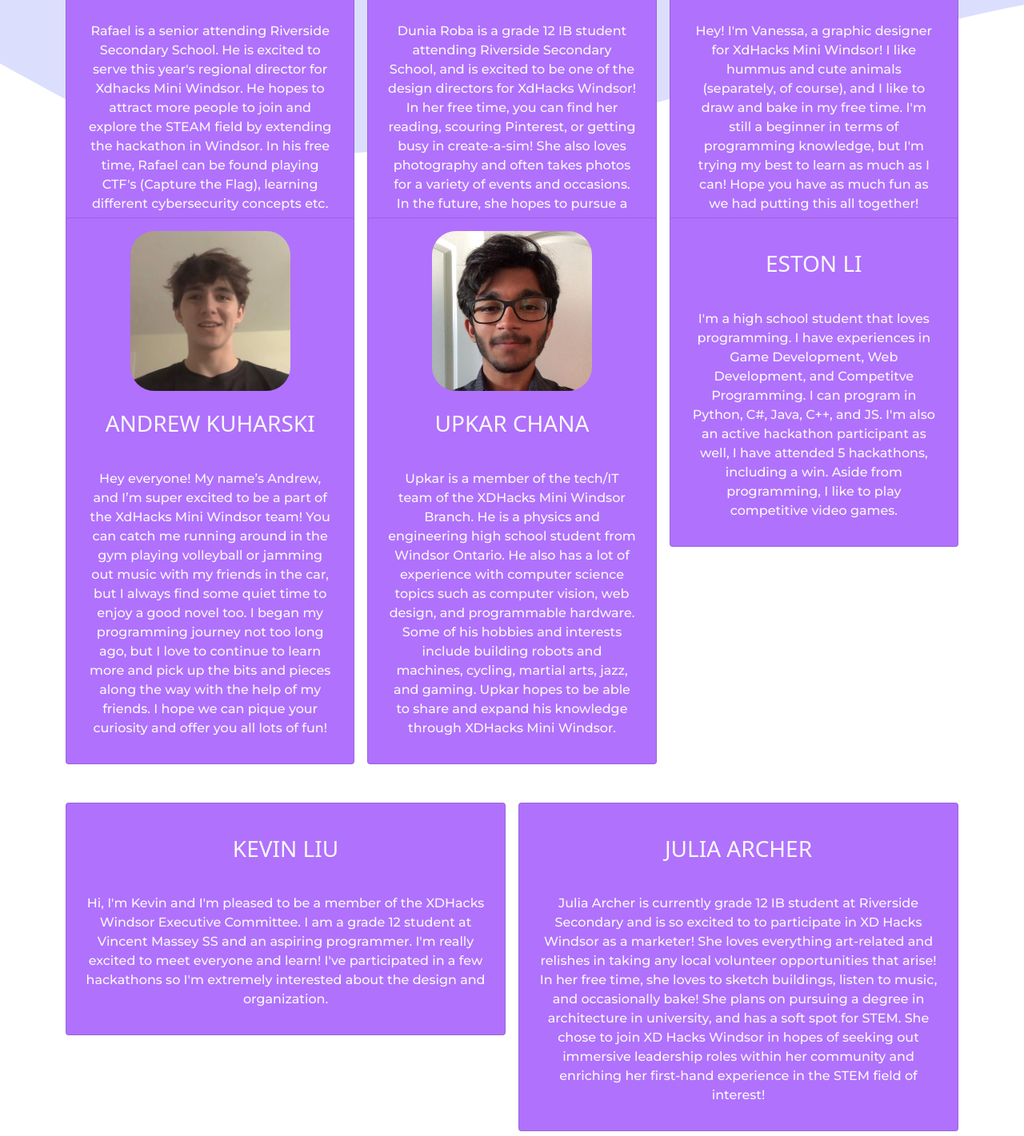
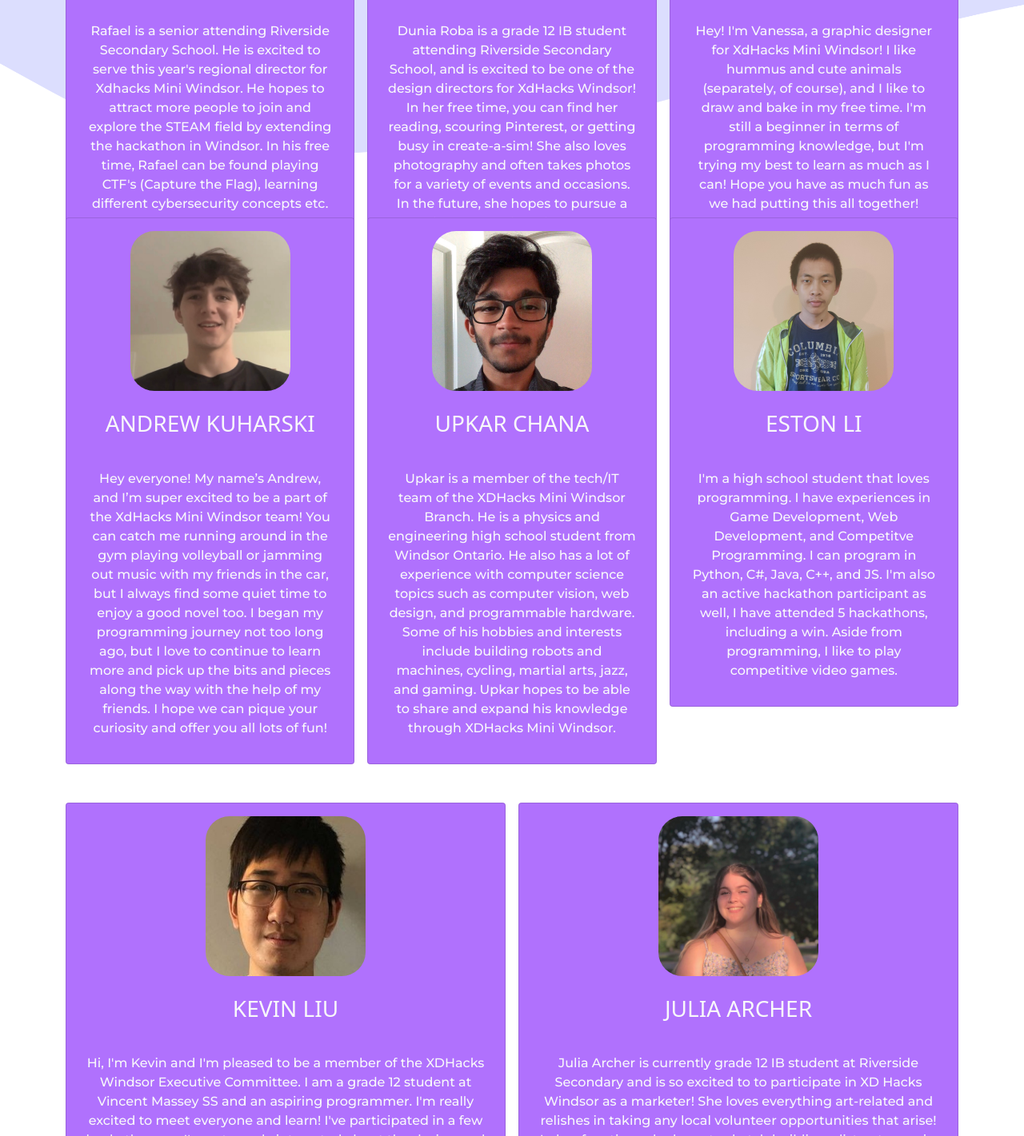
Before and after one commit to Wevie0/XD-Hacks-Windsor, a plain HTML site: page team.html in a window 1280 px wide. Shown: the part 528-1949 px from the top of the page at 80% size. Drawn offline with nearby package versions, Linux system fonts and the light colour scheme.

Commit message:
Update team.html

```diff
--- a/team.html
+++ b/team.html
@@ -150,7 +150,7 @@
                 <div class="col-lg">
                     <div class="card bg-primary text-light">
                         <div class="h1 mb-4 mt-3">
-
+                            <img src="images/Eston.jpg" class="mugshot" alt="Eston Li" height=200px width=200px>
                         </div>
                         <h3 class="card-title mb-3">
                             ESTON LI
@@ -172,7 +172,7 @@
                 <div class="col-lg">
                     <div class="card bg-primary text-light">
                         <div class="h1 mb-4 mt-3">
-
+                            <img src="images/Kevin.jpg" class="mugshot" alt="Kevin Liu" height=200px width=200px>
                         </div>
                         <h3 class="card-title mb-3">
                             KEVIN LIU
@@ -188,7 +188,7 @@
                 <div class="col-lg">
                     <div class="card bg-primary text-light">
                         <div class="h1 mb-4 mt-3">
-
+                            <img src="images/Julia.jpg" class="mugshot" alt="Julia Archer" height=200px width=200px>
                         </div>
                         <h3 class="card-title mb-3">
                             JULIA ARCHER
```
